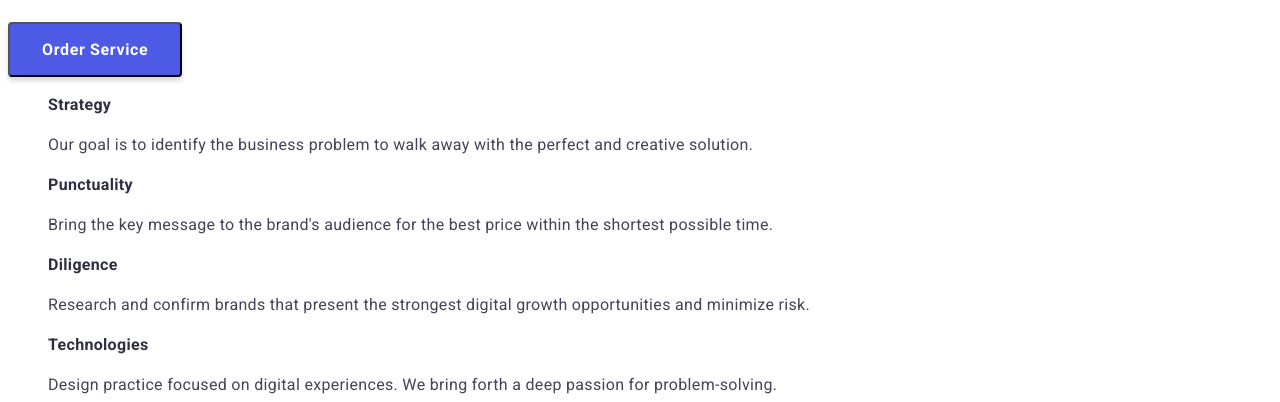
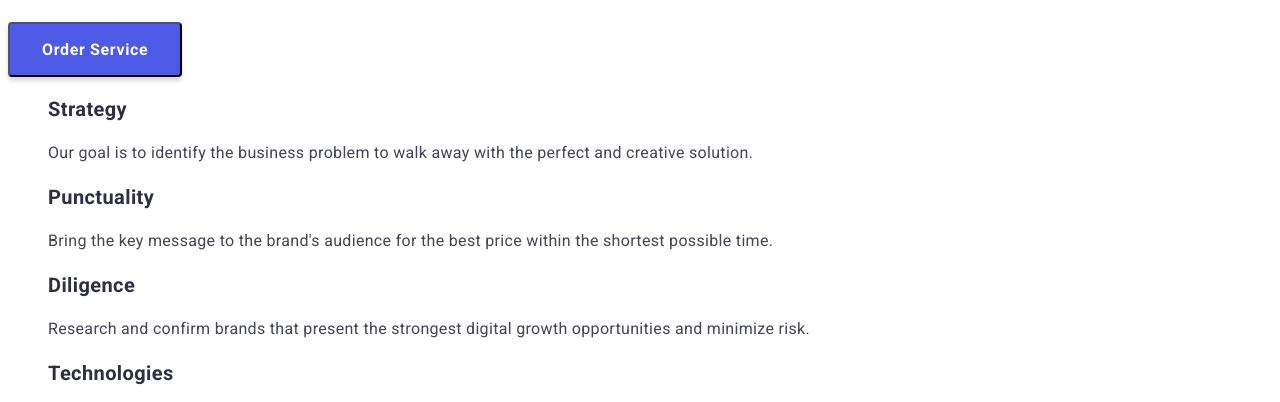
Before and after one commit to N0T4/goit-markup-hw-02, a plain HTML site: page index.html in a window 1280 px wide. Shown: the part 309-711 px from the top of the page. Drawn offline with Linux system fonts and the light colour scheme.

Commit message:
Update styles.css

```diff
--- a/css/styles.css
+++ b/css/styles.css
@@ -48,6 +48,9 @@ body{
         color: #FFFFFF;
         background-color: var(--color-brend2);}
 .title{
+    line-height: 24px;
+    font-family: 'Roboto';
+        font-style: normal;
         font-weight: 600;
         font-size: 20px;
         letter-spacing: 0.02em;
@@ -84,7 +87,6 @@ body{
 .project,
 .sub-info,
 .foot-text,
-.title,
 .information{
     font-family: 'Roboto';
         font-style: normal;
```
